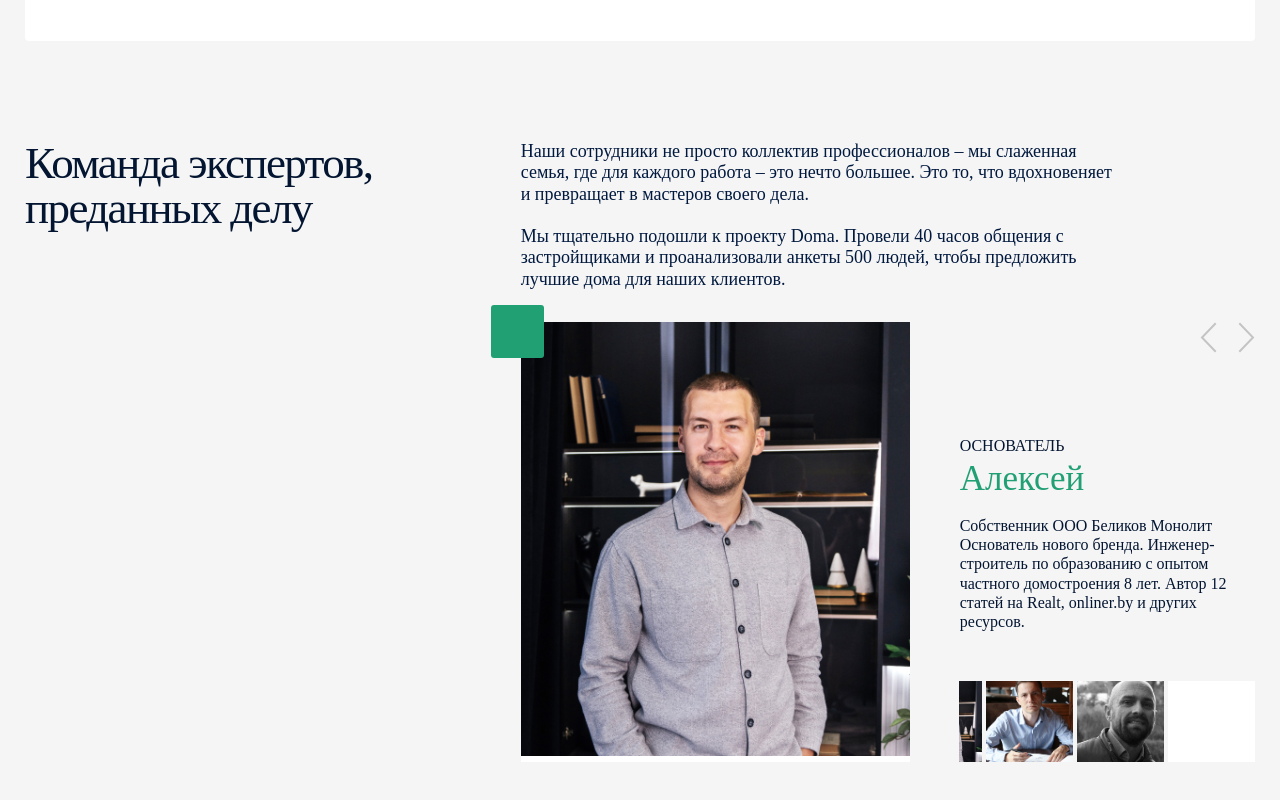
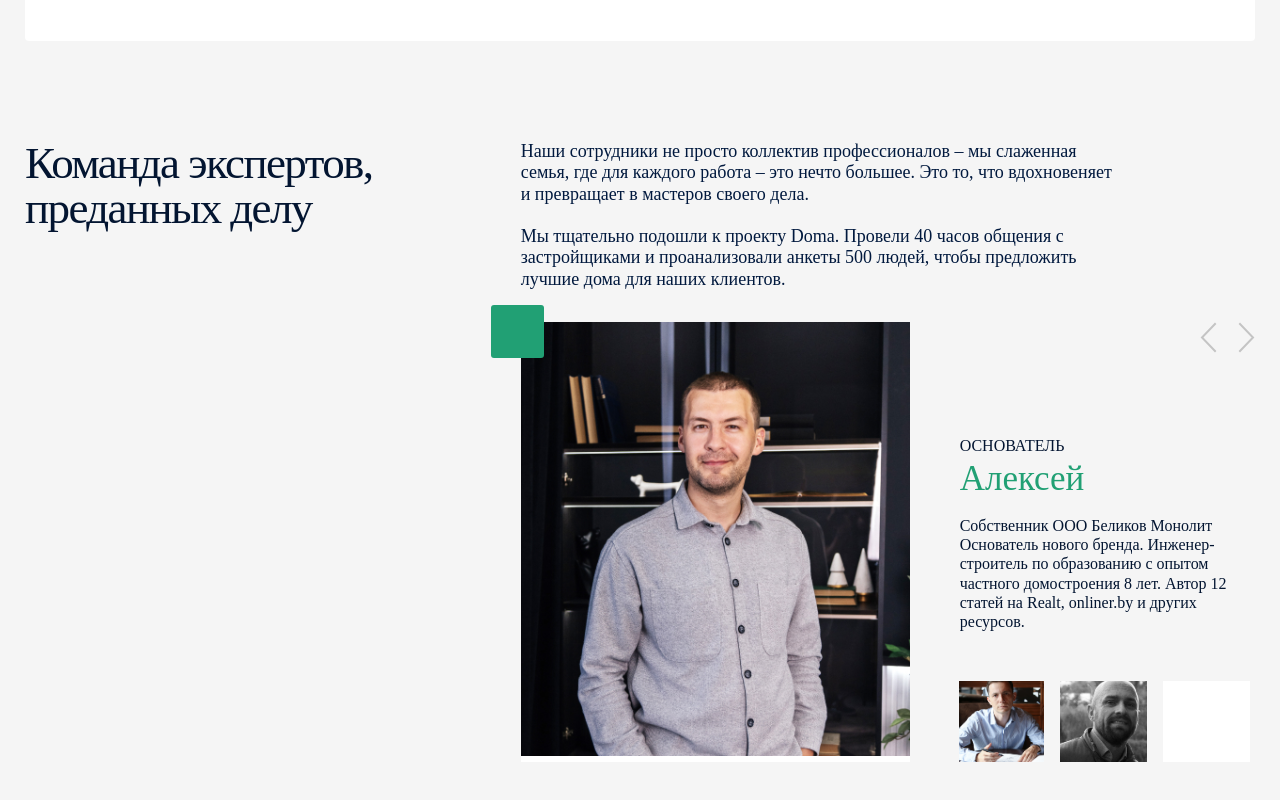
Before and after one commit to FaustGSdev/FaustGSdev.github.io, a plain HTML site: page index.html in a window 1280 px wide. Shown: the part 1780-2580 px from the top of the page. Drawn offline with nearby package versions, Linux system fonts and the light colour scheme.

Commit message:
fix slide

```diff
--- a/css/page/test.scss
+++ b/css/page/test.scss
@@ -641,11 +641,20 @@
             position: absolute;
             bottom: 0;
             right: 0;
-            width: calc(100% + 66px);
+            width: calc(100% + 113px);
+            @media only screen and (max-width : $responsive-size-stand-mobile) {
+                width: calc(100% + 66px);
+            }
+            .slick-slide {
+                &>div {
+                    width: 100%;
+                }
+            }
             .slide {
                 padding: 0 8px;
                 .img {
-                    width: 87px;
+                    max-width: 87px;
+                    width: 100%;
                     height: 87px;
                     background: #fff;
                     overflow: hidden;
@@ -659,6 +668,7 @@
                 img {
                     display: block;
                     max-width: 87px;
+                    width: 100%;
                     @media only screen and (max-width : $responsive-size-stand-mobile) {
                         max-width: 50px;
                     }
```
Also changed, not shown: css/all.css, css/page/test.css, 2 other files.
